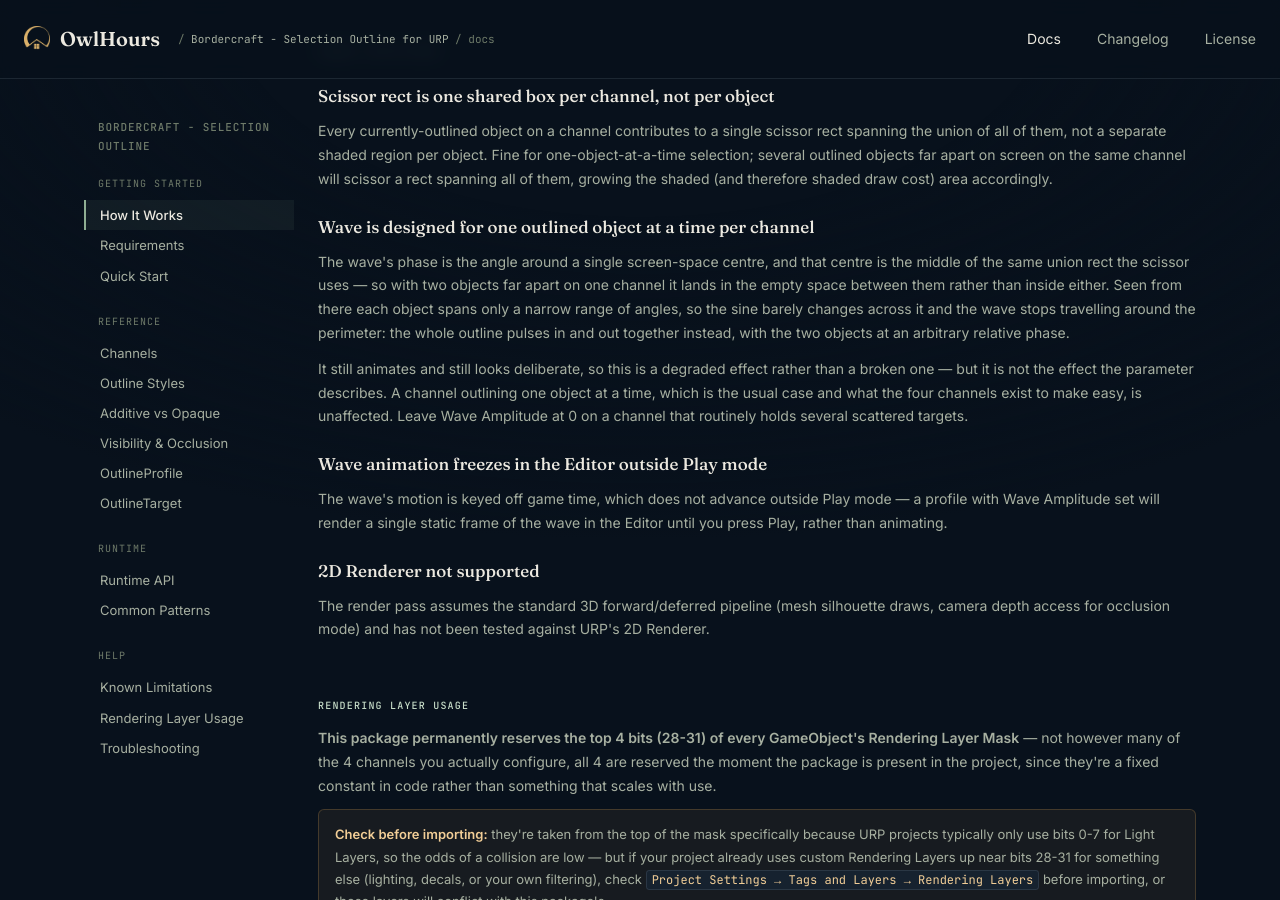
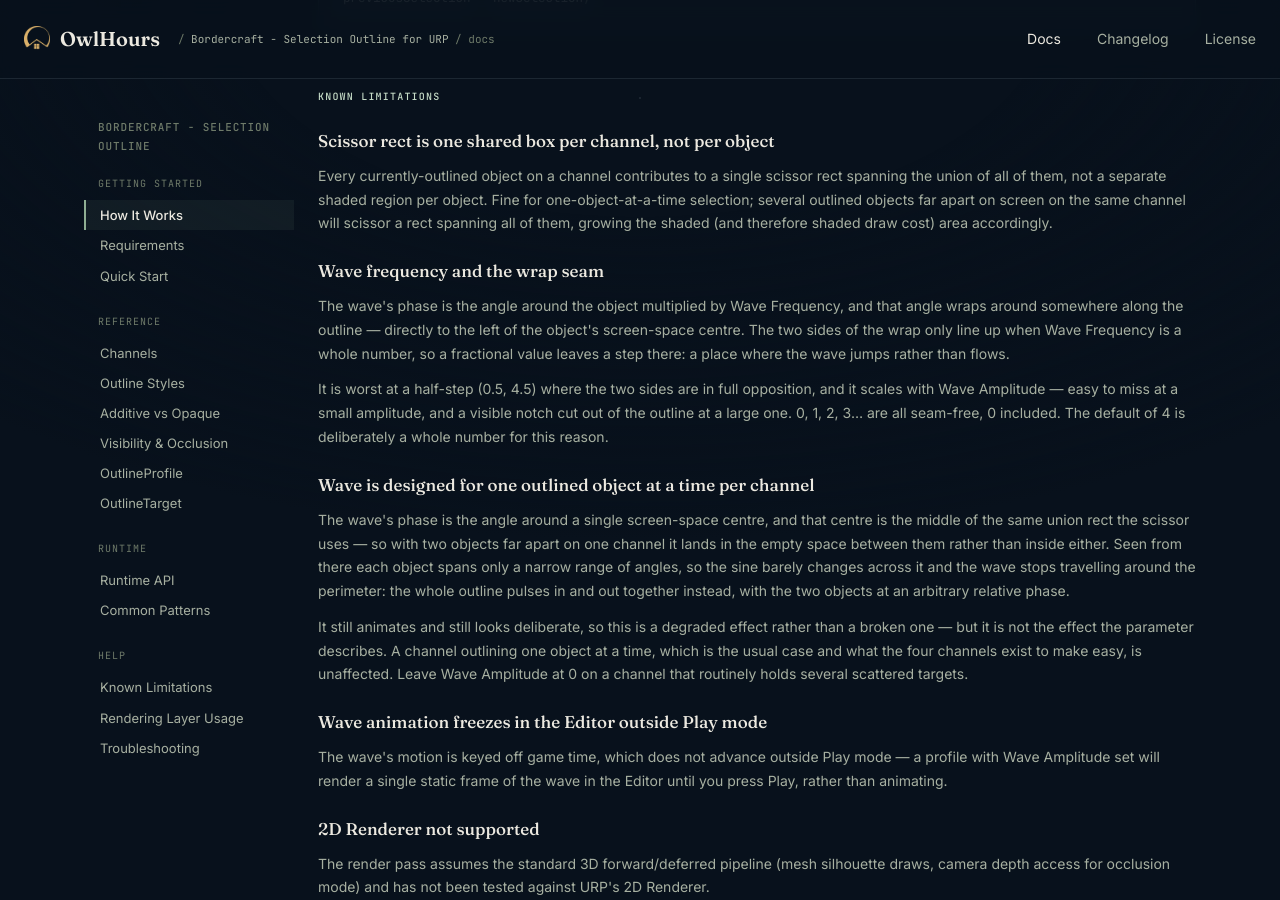
Before and after one commit to owlhoursspace/owlhourspace.github.io, a Jekyll site: the page tools/bordercraft-selection-outline-urp/docs/index.html, which Jekyll copies as it is, in a window 1280 px wide and 900 px high, scrolled down 5752 px. Built offline with Jekyll 4.4.1, drawn with Linux system fonts in a browser that asks for light colours; some of the changed text lies outside the part shown.

Commit message:
Allow a wave frequency of 0 and document the wrap seam
Frequency 0 drops the wave's position term so the whole outline breathes
in and out together; the old 0.5 floor blocked it. Add a limitation entry
explaining that only whole-number frequencies tile the perimeter without
leaving a seam where the angle wraps.

Co-Authored-By: Claude Opus 5 <noreply@anthropic.com>

```diff
--- a/tools/bordercraft-selection-outline-urp/docs/index.html
+++ b/tools/bordercraft-selection-outline-urp/docs/index.html
@@ -397,7 +397,7 @@
           <tr><td><code>radius</code></td><td>int</td><td>1–32</td><td>Soft: blur kernel radius in texels. Hard: edge tap distance in texels. Calibrated at 1080p, auto-scales at other resolutions</td></tr>
           <tr><td><code>gap</code></td><td>int</td><td>0–32</td><td>Pushes the outline out from the edge by this many texels instead of sitting flush against it (also 1080p-calibrated)</td></tr>
           <tr><td><code>waveAmplitude</code></td><td>float</td><td>0–16</td><td>Animates the outline's distance from the edge in a wave traveling around the object's screen-space center. 0 = static outline</td></tr>
-          <tr><td><code>waveFrequency</code></td><td>float</td><td>0.5–16</td><td>How many wave bumps fit around the object's perimeter</td></tr>
+          <tr><td><code>waveFrequency</code></td><td>float</td><td>0–16</td><td>How many wave bumps fit around the object's perimeter. <code>0</code> drops the position term entirely and the whole outline breathes in and out together instead. Whole numbers tile the perimeter exactly; a fractional value leaves a seam where the wave wraps — see Known Limitations</td></tr>
           <tr><td><code>waveSpeed</code></td><td>float</td><td>—</td><td>How fast the wave travels around the perimeter, in cycles per second</td></tr>
           <tr><td><code>waveUpdateRate</code></td><td>float</td><td>0–30</td><td>Quantizes the wave's motion into this many discrete steps per second instead of flowing continuously, for a stop-motion look. 0 = smooth</td></tr>
           <tr><td><code>thicknessVariation</code></td><td>float</td><td>0–16</td><td><strong>Hard style only.</strong> A second, phase-shifted perturbation on the outer edge only, so the line's thickness varies unevenly along the outline instead of staying constant. No effect in Soft style</td></tr>
@@ -477,6 +477,10 @@
 
     <h3>Scissor rect is one shared box per channel, not per object</h3>
     <p>Every currently-outlined object on a channel contributes to a single scissor rect spanning the union of all of them, not a separate shaded region per object. Fine for one-object-at-a-time selection; several outlined objects far apart on screen on the same channel will scissor a rect spanning all of them, growing the shaded (and therefore shaded draw cost) area accordingly.</p>
+
+    <h3>Wave frequency and the wrap seam</h3>
+    <p>The wave's phase is the angle around the object multiplied by Wave Frequency, and that angle wraps around somewhere along the outline — directly to the left of the object's screen-space centre. The two sides of the wrap only line up when Wave Frequency is a whole number, so a fractional value leaves a step there: a place where the wave jumps rather than flows.</p>
+    <p>It is worst at a half-step (0.5, 4.5) where the two sides are in full opposition, and it scales with Wave Amplitude — easy to miss at a small amplitude, and a visible notch cut out of the outline at a large one. 0, 1, 2, 3… are all seam-free, 0 included. The default of 4 is deliberately a whole number for this reason.</p>
 
     <h3>Wave is designed for one outlined object at a time per channel</h3>
     <p>The wave's phase is the angle around a single screen-space centre, and that centre is the middle of the same union rect the scissor uses — so with two objects far apart on one channel it lands in the empty space between them rather than inside either. Seen from there each object spans only a narrow range of angles, so the sine barely changes across it and the wave stops travelling around the perimeter: the whole outline pulses in and out together instead, with the two objects at an arbitrary relative phase.</p>
```
